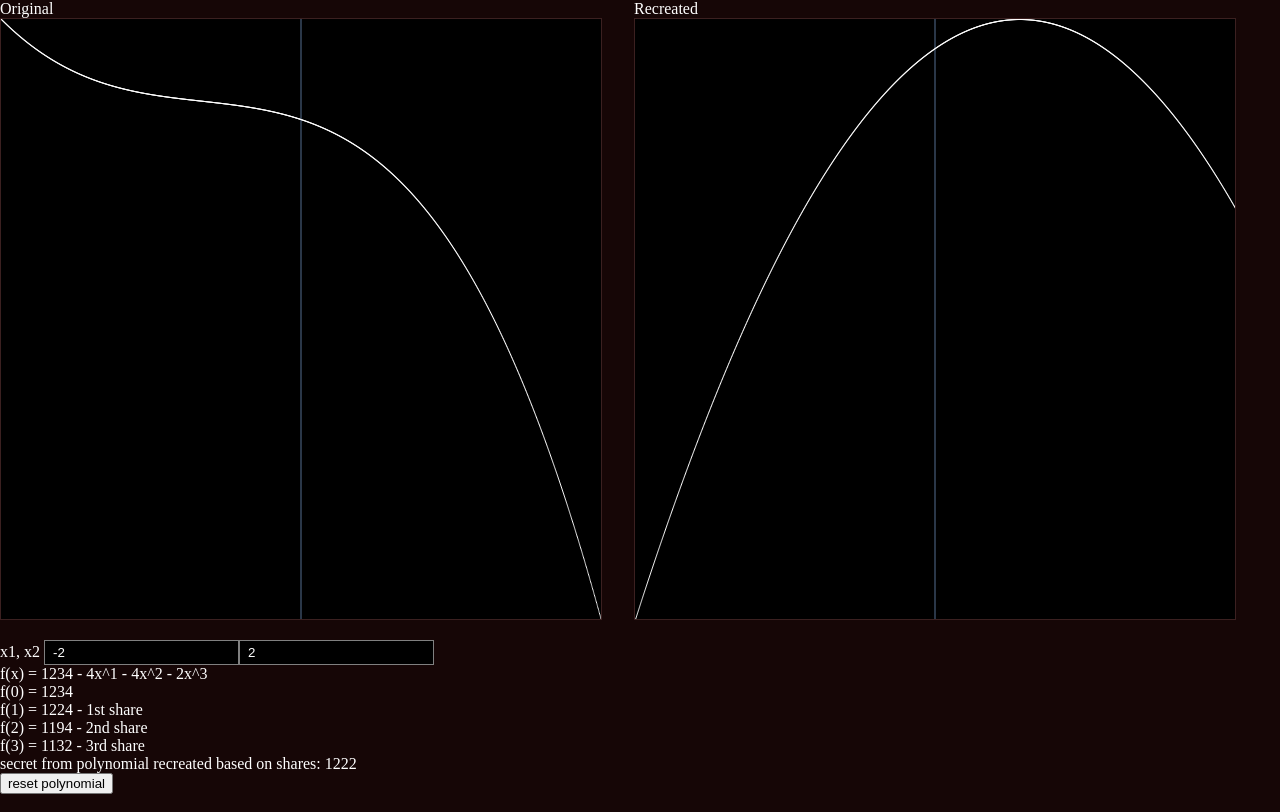
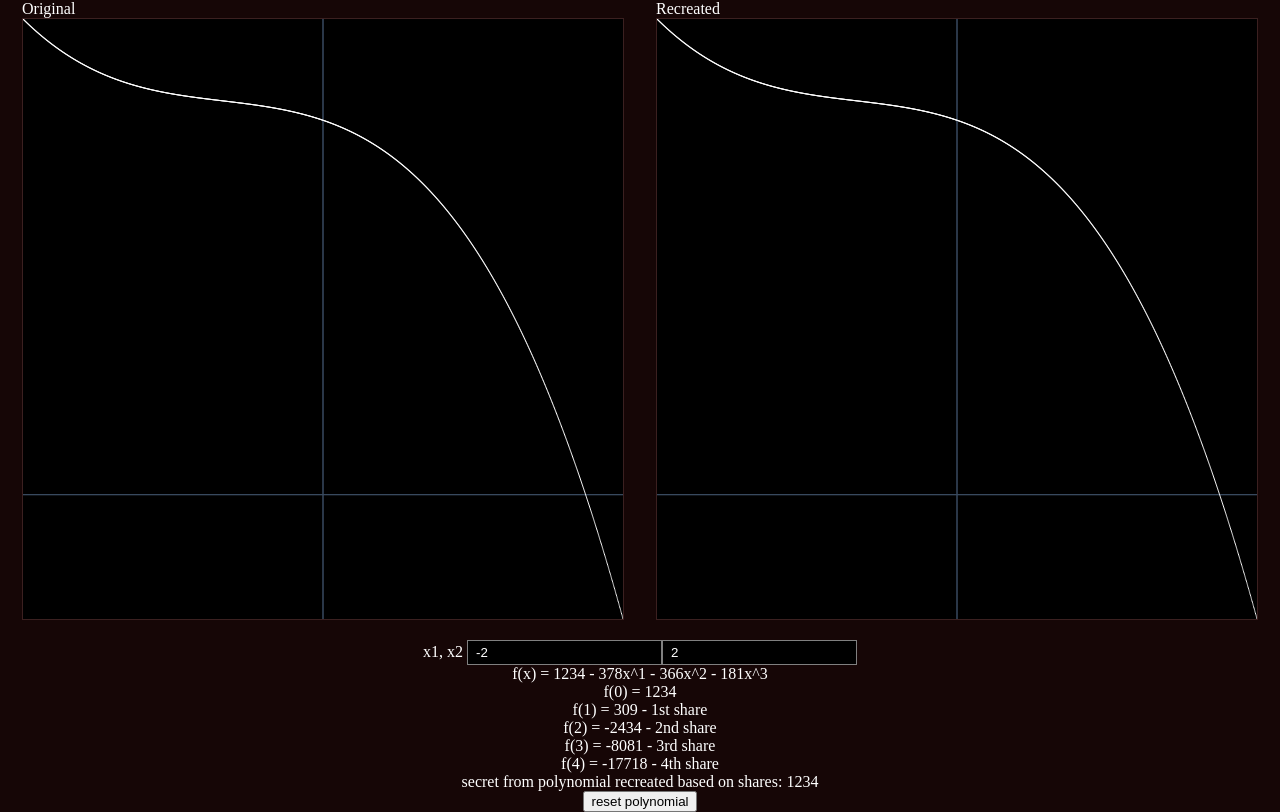
Before and after one commit to Zazzik1/shamir-secret-sharing, a React (Vite) app: page / in a window 1280 px wide. Built offline with nearby package versions, Linux system fonts and the light colour scheme.

Commit message:
fix: the polynomial recreated by the lagrangeInterpolate fn wasn't the same as the original one because previously I was using not enough points to recreate it. Now it's fixed

```diff
--- a/src/App.tsx
+++ b/src/App.tsx
@@ -13,6 +13,7 @@ function App() {
     const share1 = polynomial.fn(1);
     const share2 = polynomial.fn(2);
     const share3 = polynomial.fn(3);
+    const share4 = polynomial.fn(4);
     const recreatedPolynomial = useMemo(
         () =>
             lagrangeInterpolate([
@@ -28,11 +29,22 @@ function App() {
                     x: 3,
                     y: share3,
                 },
+                {
+                    x: 4,
+                    y: share4,
+                },
             ]),
-        [share1, share2, share3],
+        [share1, share2, share3, share4],
     );
     return (
         <>
+            <div
+                style={{
+                    display: 'flex',
+                    flexDirection: 'column',
+                    alignItems: 'center',
+                }}
+            >
                 <div style={{ display: 'flex', gap: '32px' }}>
                     <div>
                         <div>Original</div>
@@ -85,16 +97,20 @@ function App() {
                 <div>f(1) = {share1} - 1st share</div>
                 <div>f(2) = {share2} - 2nd share</div>
                 <div>f(3) = {share3} - 3rd share</div>
+                <div>f(4) = {share4} - 4th share</div>
                 <div>
                     secret from polynomial recreated based on shares:{' '}
                     {recreatedPolynomial(0)}
                 </div>
                 <div>
                     <button
-                    onClick={() => setPolynomial(preparePolynomial(1234, 3))}
+                        onClick={() =>
+                            setPolynomial(preparePolynomial(1234, 3))
+                        }
                     >
                         reset polynomial
                     </button>
+                </div>
             </div>
         </>
     );
--- a/src/util.ts
+++ b/src/util.ts
@@ -1,4 +1,4 @@
-const maxN = 10;
+const maxN = 1000;
 
 /** f(x) */
 type FX = (x: number) => number;
```
Lines whose indentation alone changed are shown as unchanged.
